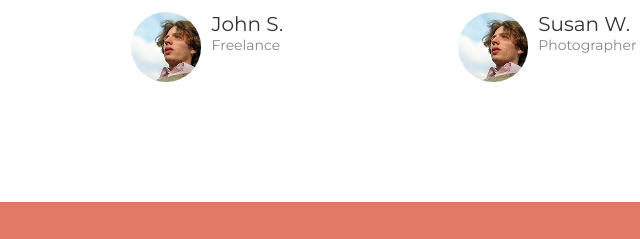
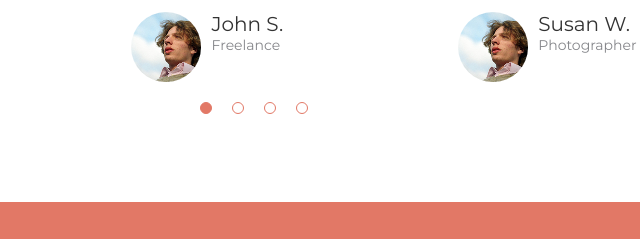
Before and after one commit to Edvardasziaunys/javascript-pradmenu-egzaminas, a plain HTML site: page index.html in a window 1280 px wide. Shown: the part 3900-4139 px from the top of the page, 386-1026 px from the left. Drawn offline with Linux system fonts and the light colour scheme.

Commit message:
created pagination

```diff
--- a/index.js
+++ b/index.js
@@ -107,10 +107,89 @@ const reviewsData = [
     occupation: "Photographer",
     photoUrl: "./avatar_2_u231.png",
   },
+  {
+    comment:
+      "Lorem ipsum dolor sit amet. Doloribus accusamus expedita repellat similique odio aspernatur ex.",
+    name: "JJ Olatunji",
+    occupation: "Influencer",
+    photoUrl: "./avatar_2_u231.png",
+  },
+  {
+    comment:
+      "Lorem ipsum dolor sit amet, consectetur adipisicing elit. Doloribus accusamus expedita repellat similique odio aspernatur ex.",
+    name: "Ashley W.",
+    occupation: "Stylist",
+    photoUrl: "./avatar_2_u231.png",
+  },
+  {
+    comment:
+      "Lorem ipsum dolor sit amet, . Doloribus accusamus expedita repellat similique odio aspernatur ex.",
+    name: "John W.",
+    occupation: "Broker",
+    photoUrl: "./avatar_2_u231.png",
+  },
+  {
+    comment:
+      "Lorem ipsum dolor sit amet, consectetur adipisicing elit. Doloribus accusamus expedita repellat similique odio aspernatur ex.",
+    name: "Susan W.",
+    occupation: "Customer Support",
+    photoUrl: "./avatar_2_u231.png",
+  },
+  {
+    comment:
+      "Lorem ipsum dolor sit amet, consectetur adipisicing elit. Doloribus accusamus expedita repellat similique odio aspernatur ex.",
+    name: "Andy P.",
+    occupation: "Photographer",
+    photoUrl: "./avatar_2_u231.png",
+  },
+  {
+    comment:
+      "Lorem ipsum, consectetur adipisicing elit. Doloribus accusamus expedita repellat similique odio aspernatur ex.",
+    name: "Mark N.",
+    occupation: "Freelance",
+    photoUrl: "./avatar_2_u231.png",
+  },
+  {
+    comment:
+      "Lorem ipsum dolor sit amet, consectetur adipisicing elit. Doloribus accusamus expedita repellat similique odio aspernatur ex.",
+    name: "Susan W.",
+    occupation: "Photographer",
+    photoUrl: "./avatar_2_u231.png",
+  },
+  {
+    comment:
+      "Lorem ipsum dolor sit amet, oribus accusamus expedita repellat similique odio aspernatur ex.",
+    name: "Jil W.",
+    occupation: "Customer Success",
+    photoUrl: "./avatar_2_u231.png",
+  },
 ];
 
+// const reviewContainer = document.querySelector(".what-bottom");
+// reviewsData.forEach((review) => {
+//   const card = createReviewCard(
+//     review.comment,
+//     review.name,
+//     review.occupation,
+//     review.photoUrl
+//   );
+//   reviewContainer.appendChild(card);
+// });
+
+//---------pagination
+
+const itemsPerPage = 3;
+let currentPage = 1;
+
+function displayReviews(page) {
+  const startIndex = (page - 1) * itemsPerPage;
+  const endIndex = startIndex + itemsPerPage;
+  const reviewsOnPage = reviewsData.slice(startIndex, endIndex);
+
   const reviewContainer = document.querySelector(".what-bottom");
-reviewsData.forEach((review) => {
+  reviewContainer.innerHTML = "";
+
+  reviewsOnPage.forEach((review) => {
     const card = createReviewCard(
       review.comment,
       review.name,
@@ -119,10 +198,36 @@ reviewsData.forEach((review) => {
     );
     reviewContainer.appendChild(card);
   });
+}
 
-//---------pagination
-const itemsPerPage = 3;
-let currentPage = 1;
+function updatePagination() {
+  const totalItems = reviewsData.length;
+  const totalPages = Math.ceil(totalItems / itemsPerPage);
+
+  const paginationContainer = document.querySelector(".pagination");
+  paginationContainer.innerHTML = "";
+
+  for (let p = 1; p <= totalPages; p++) {
+    const pageLink = document.createElement("a");
+    pageLink.href = "#";
+    pageLink.textContent = p;
+    pageLink.addEventListener("click", function (event) {
+      event.preventDefault();
+      currentPage = p;
+      displayReviews(currentPage);
+      updatePagination();
+    });
+
+    if (p === currentPage) {
+      pageLink.classList.add("active");
+    }
+    paginationContainer.appendChild(pageLink);
+  }
+}
+
+displayReviews(currentPage);
+updatePagination();
+
 //------------------------
 
 // form validation
--- a/style.css
+++ b/style.css
@@ -665,6 +665,31 @@ form {
   color: #86878b;
   font-size: 14px;
 }
+
+.pagination {
+  margin-top: 20px;
+  text-align: center;
+}
+
+.pagination a {
+  display: inline-block;
+  width: 10px;
+  height: 10px;
+  line-height: 30px;
+  border-radius: 50%;
+  margin-left: 10px;
+  margin-right: 10px;
+
+  border: 1px solid#E27866;
+  color: #ffffff00;
+  text-decoration: none;
+}
+.pagination a:hover {
+  background-color: #e27866;
+}
+.pagination a.active {
+  background-color: #e27866;
+}
 .contact {
   background-color: #e27866;
   height: 573px;
```
Lines whose indentation alone changed are shown as unchanged.
